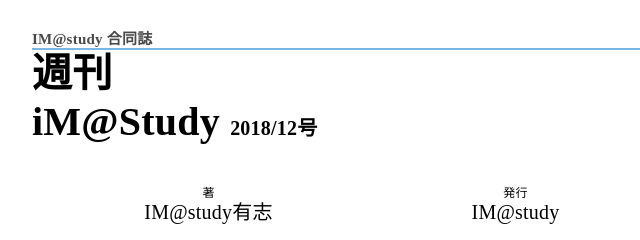
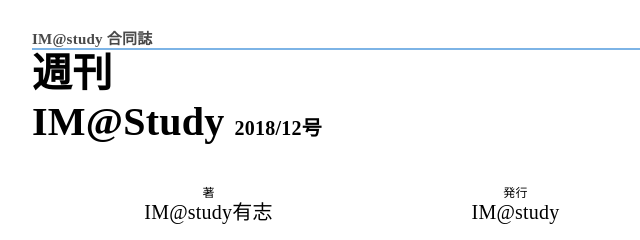
Before and after one commit to imas/imasbook, a website: page templates/index.html in a window 1280 px wide. Shown: the top 240 px of the page, 278-918 px from the left. Drawn offline with Linux system fonts and the light colour scheme; a web font is replaced by a local one.

Commit message:
fix typo

```diff
--- a/templates/index.html
+++ b/templates/index.html
@@ -19,7 +19,7 @@
   <div class="firstpage">
     <h2>IM@study 合同誌</h2>
     <h1>週刊</h1>
-    <h1>iM@Study <small>2018/12号</small></h1>
+    <h1>IM@Study <small>2018/12号</small></h1>
     <div class="information_cont">
         <div class="information">
           <p class="title">著</p>
```
